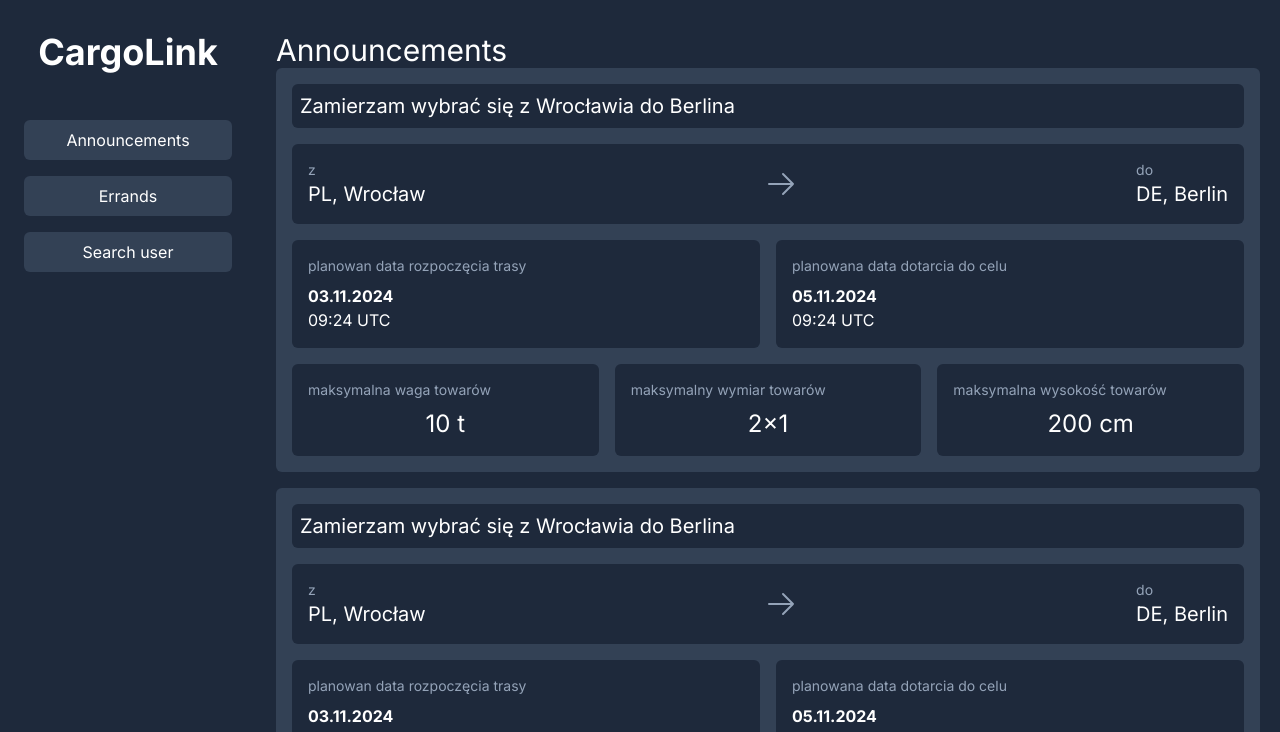
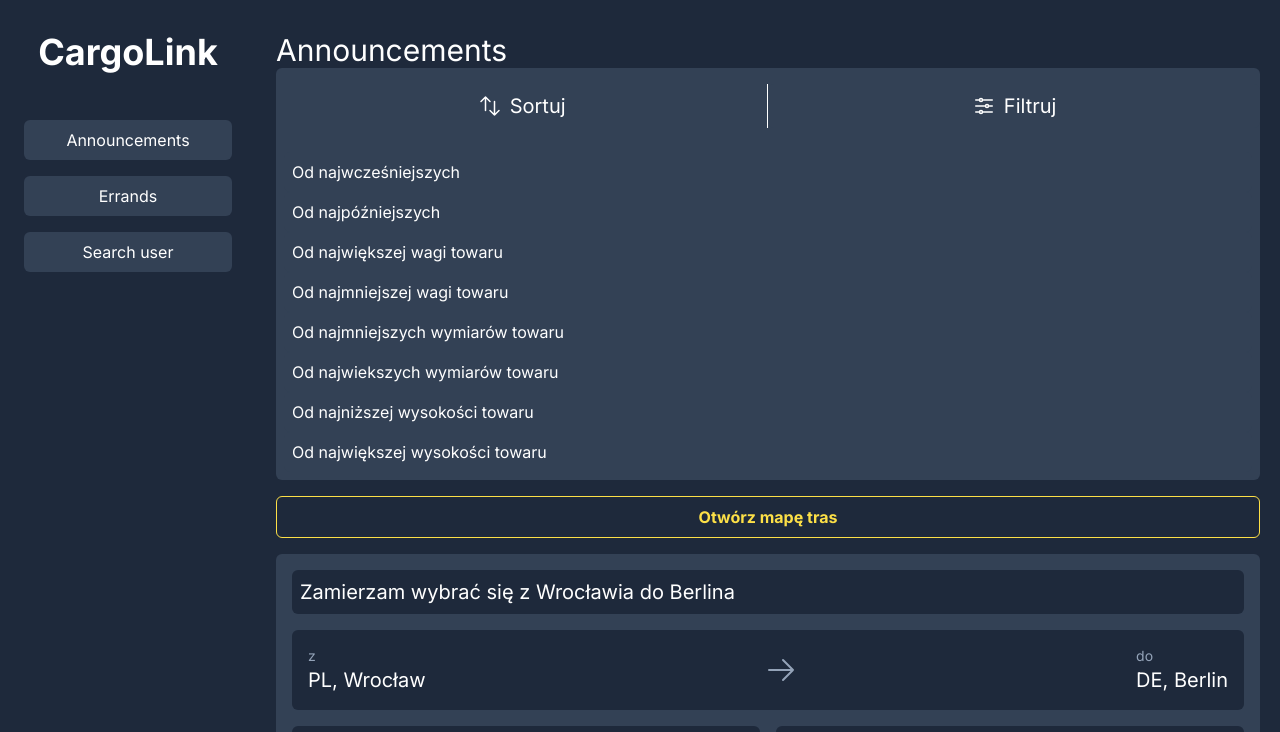
Before and after one commit to Wosk813/cargolink, a Next.js app: page /en/announcements in a window 1280 px wide. Shown: the top 732 px of the page. Built offline with nearby package versions, Linux system fonts and the light colour scheme; no server answers.

Commit message:
Add announcements component structure with filters and map button; update button styles

```diff
--- a/src/app/[locale]/announcements/page.tsx
+++ b/src/app/[locale]/announcements/page.tsx
@@ -1,12 +1,12 @@
 import { useTranslations } from 'next-intl';
-import AnnoucmentsWrapper from '../../ui/annoucements/annoucments-wrapper';
+import Annoucments from '../../ui/annoucements/annoucments';
 
 export default function Page() {
   const t = useTranslations('nav');
   return (
-    <>
+    <div>
       <h1 className="hidden text-3xl md:block">{t('announcements')}</h1>
-      <AnnoucmentsWrapper />
-    </>
+      <Annoucments />
+    </div>
   );
 }
--- a/src/app/lib/definitions.ts
+++ b/src/app/lib/definitions.ts
@@ -100,6 +100,7 @@ export enum ButtonTypes {
   Primary,
   Secondary,
   Tertiary,
+  Normal,
 }
 
 export enum AccountType {
--- /dev/null
+++ b/src/app/ui/annoucements/annoucments-filter.tsx
@@ -0,0 +1,38 @@
+import { Button } from '../button';
+import { ButtonTypes } from '../../lib/definitions';
+import { ArrowsUpDownIcon, AdjustmentsHorizontalIcon } from '@heroicons/react/24/outline';
+
+const SortButton = ({ content }: { content: string }) => {
+  return (
+    <Button buttType={ButtonTypes.Normal} className="text-left font-normal hover:bg-slate-600">
+      {content}
+    </Button>
+  );
+};
+
+export default function AnnoucmentsFilters() {
+  return (
+    <div className="transition-height rounded-md bg-slate-700 duration-300 ease-in-out">
+      <div className="flex justify-between">
+        <Button className="my-4 flex w-full items-center justify-center gap-2 rounded-none border-r border-white !bg-slate-700 px-2 py-2 text-center font-normal text-white">
+          <ArrowsUpDownIcon className="h-6" />
+          <p className="text-xl">Sortuj</p>
+        </Button>
+        <Button className="my-4 flex w-full items-center justify-center gap-2 !bg-slate-700 px-2 py-2 text-center font-normal text-white">
+          <AdjustmentsHorizontalIcon className="h-6" />
+          <p className="text-xl">Filtruj</p>
+        </Button>
+      </div>
+      <div className="flex flex-col p-2">
+        <SortButton content="Od najwcześniejszych" />
+        <SortButton content="Od najpóźniejszych" />
+        <SortButton content="Od największej wagi towaru" />
+        <SortButton content="Od najmniejszej wagi towaru" />
+        <SortButton content="Od najmniejszych wymiarów towaru" />
+        <SortButton content="Od najwiekszych wymiarów towaru" />
+        <SortButton content="Od najniższej wysokości towaru" />
+        <SortButton content="Od największej wysokości towaru" />
+      </div>
+    </div>
+  );
+}
--- /dev/null
+++ b/src/app/ui/annoucements/annoucments-header.tsx
@@ -0,0 +1,11 @@
+import AnnoucmentsFilters from './annoucments-filter';
+import AnnoucementsMapButt from './annoucments-map';
+
+export default function AnnoucmentsHeader() {
+  return (
+    <div className='flex flex-col gap-4'>
+      <AnnoucmentsFilters />
+      <AnnoucementsMapButt />
+    </div>
+  );
+}
--- /dev/null
+++ b/src/app/ui/annoucements/annoucments-map.tsx
@@ -0,0 +1,12 @@
+import { Button } from '../button';
+import { ButtonTypes } from '../../lib/definitions';
+
+export default function AnnoucementsMapButt() {
+  return (
+    <div>
+      <Button buttType={ButtonTypes.Secondary} className="border-yellow-300 text-yellow-300">
+        Otwórz mapę tras
+      </Button>
+    </div>
+  );
+}
--- /dev/null
+++ b/src/app/ui/annoucements/annoucments.tsx
@@ -0,0 +1,11 @@
+import AnnoucmentsWrapper from './annoucements-wrapper';
+import AnnoucmentsHeader from './annoucments-header';
+
+export default function Annoucments() {
+  return (
+    <div className='flex flex-col gap-4'>
+      <AnnoucmentsHeader />
+      <AnnoucmentsWrapper />
+    </div>
+  );
+}
--- a/src/app/ui/button.tsx
+++ b/src/app/ui/button.tsx
@@ -20,6 +20,7 @@ export function Button({
     [ButtonTypes.Primary]: 'bg-yellow-300',
     [ButtonTypes.Secondary]: 'bg-none text-white border border-white',
     [ButtonTypes.Tertiary]: 'bg-transparent',
+    [ButtonTypes.Normal]: 'bg-slate-700 text-white',
   };
 
   const disabledStyles = 'opacity-50 cursor-not-allowed';
```
Also changed, not shown: src/app/ui/annoucements/annoucements-wrapper.tsx (renamed from src/app/ui/annoucements/annoucments-wrapper.tsx).
